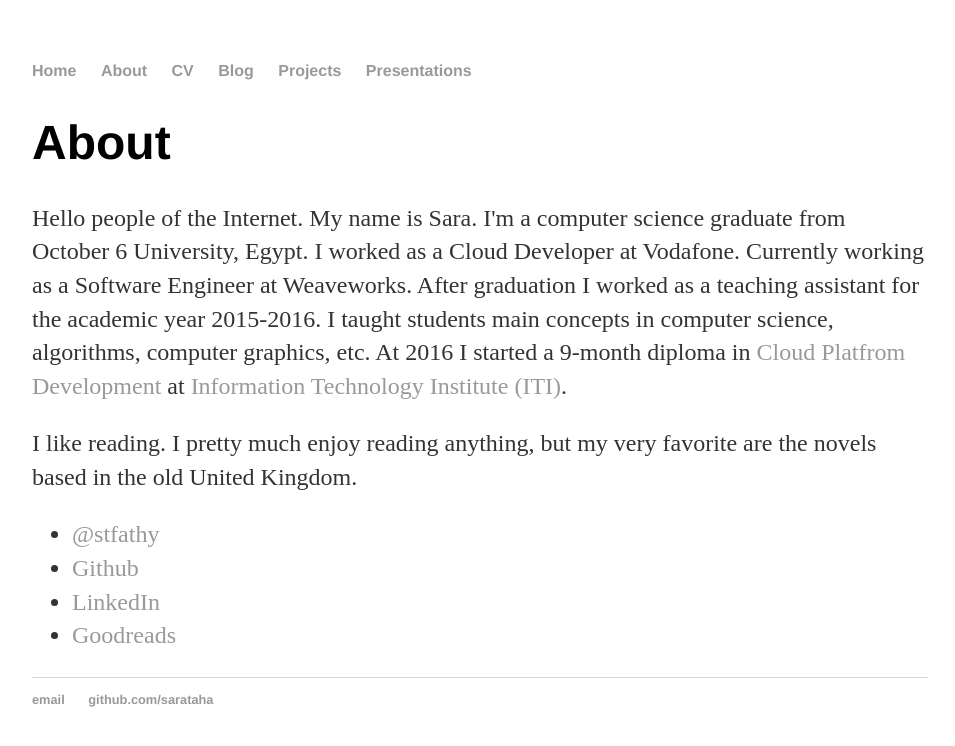
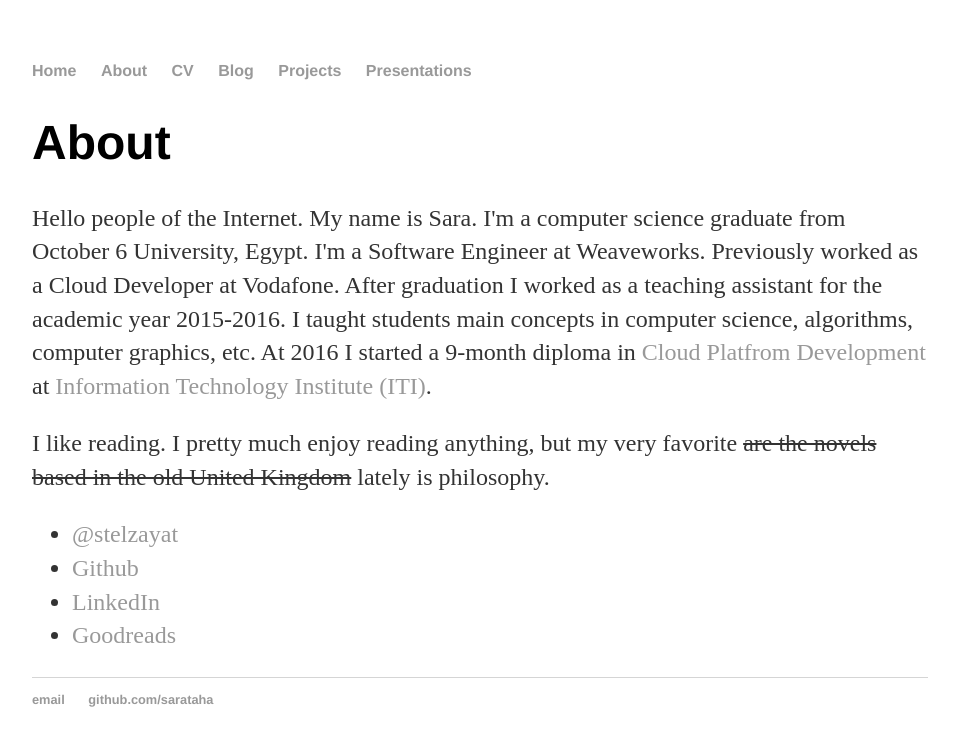
Before and after one commit to sarataha/sarataha.github.io, a Jekyll site: the page built from about/index.html, in a window 1280 px wide. Shown: the top 746 px of the page, without its empty margins (160-1115 px from the left). Built offline with Jekyll 4.4.1, drawn with Linux system fonts in a browser that asks for light colours.

Commit message:
Update about me

```diff
--- a/about/index.html
+++ b/about/index.html
@@ -6,17 +6,17 @@ title: About Sara Taha
 		<div class="about">
 			<h1>About</h1>
 			<p>Hello people of the Internet. My name is Sara. I'm a computer science graduate from October 6 University, Egypt.
-			   I worked as a Cloud Developer at Vodafone. Currently working as a Software Engineer at Weaveworks.
+			   I'm a Software Engineer at Weaveworks. Previously worked as a Cloud Developer at Vodafone.
 			   After graduation I worked as a teaching assistant for the academic year 2015-2016. I taught students main concepts in computer science, algorithms,
 			   computer graphics, etc. At 2016 I started a 9-month diploma in
 			   <a href="http://www.iti.gov.eg/Admission/PTPprogram/intake38/CPDtrack">Cloud Platfrom Development</a>
 			   at <a href="http://www.iti.gov.eg/">Information Technology Institute (ITI)</a>.
 			</p>
 
-			<p>I like reading. I pretty much enjoy reading anything, but my very favorite are the novels based in the old United Kingdom.</p>
+			<p>I like reading. I pretty much enjoy reading anything, but my very favorite <strike>are the novels based in the old United Kingdom</strike> lately is philosophy.</p>
 
 			<ul class="contacts">
-				<li><a href="https://twitter.com/stfathy">@stfathy</a></li>
+				<li><a href="https://twitter.com/stelzayat">@stelzayat</a></li>
 				<li><a href="https://github.com/sarataha">Github</a></li>
 				<li><a href="https://www.linkedin.com/in/sarazayat/">LinkedIn</a></li>
 				<li><a href="https://www.goodreads.com/user/show/10599698-sara">Goodreads</a></li>
```
